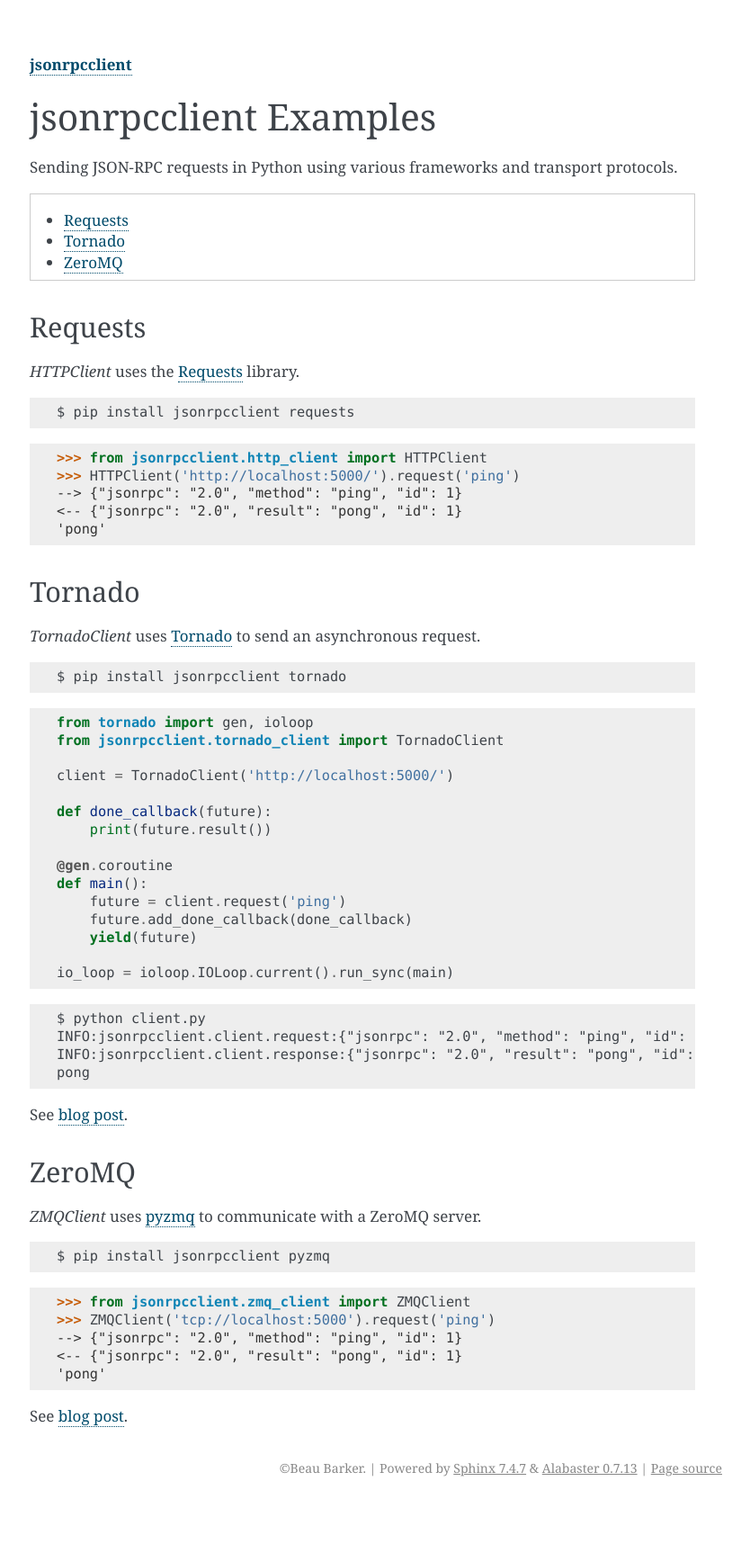
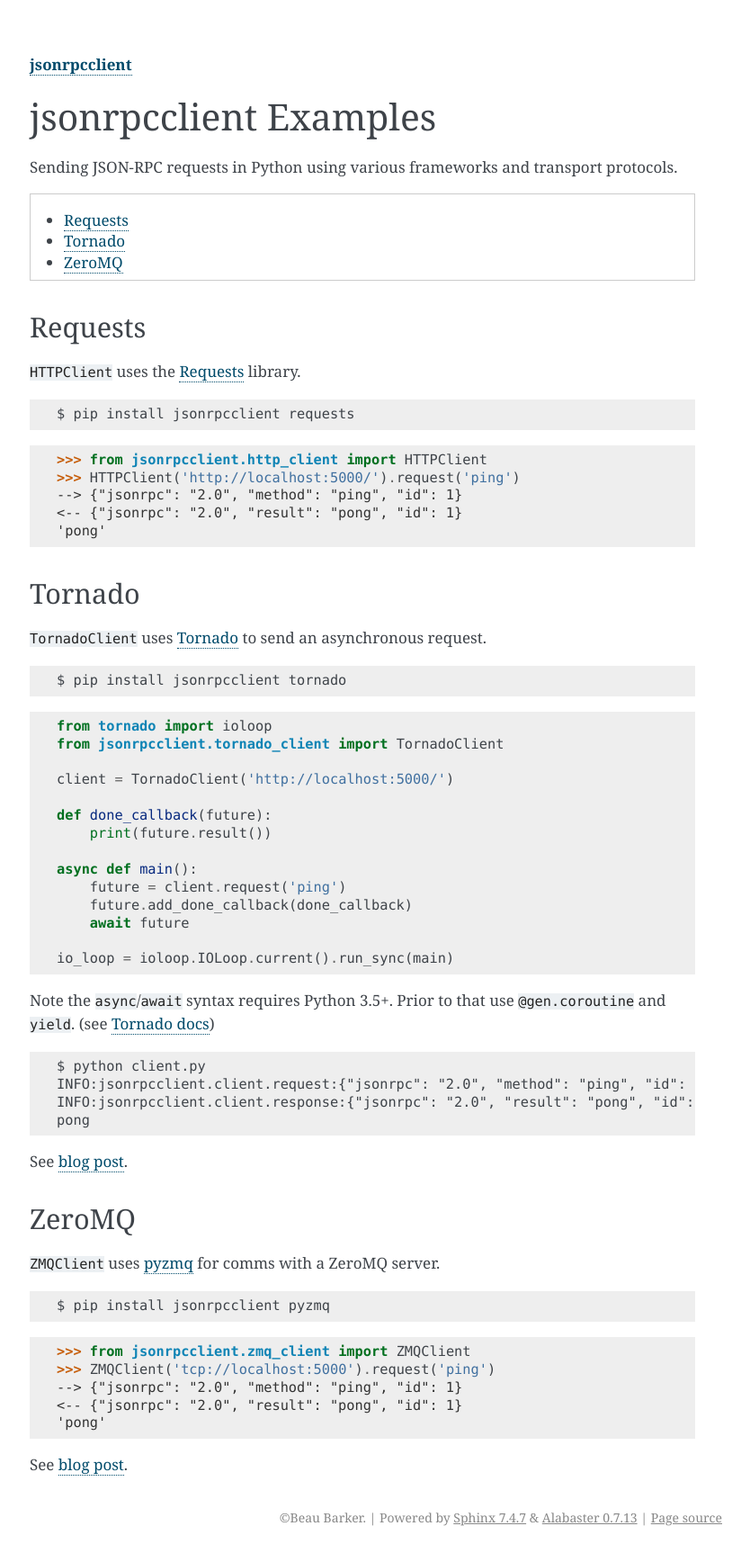
Before and after one commit to explodinglabs/jsonrpcclient, a Sphinx documentation site: the page built from doc/examples.rst, in a window 1280 px wide. Shown: the whole page at 90% size, without its empty margins (237-1071 px from the left). Built offline with Sphinx 7.4.7, drawn with Linux system fonts in a browser that asks for light colours; before the commit the page ends 1671 px from its top, so only the background shows below that.

Commit message:
Switch tornado example to python 3.5

```diff
--- a/doc/examples.rst
+++ b/doc/examples.rst
@@ -12,7 +12,7 @@
 Requests
 ========
 
-`HTTPClient` uses the `Requests <http://docs.python-requests.org/>`__ library.
+``HTTPClient`` uses the `Requests <http://docs.python-requests.org/>`__ library.
 
 ::
 
@@ -29,7 +29,7 @@
 Tornado
 =======
 
-`TornadoClient` uses `Tornado <http://www.tornadoweb.org/>`__ to send an
+``TornadoClient`` uses `Tornado <http://www.tornadoweb.org/>`__ to send an
 asynchronous request.
 
 ::
@@ -38,7 +38,7 @@
 
 ::
 
-    from tornado import gen, ioloop
+    from tornado import ioloop
     from jsonrpcclient.tornado_client import TornadoClient
 
     client = TornadoClient('http://localhost:5000/')
@@ -46,13 +46,16 @@
     def done_callback(future):
         print(future.result())
 
-    @gen.coroutine
-    def main():
+    async def main():
         future = client.request('ping')
         future.add_done_callback(done_callback)
-        yield(future)
+        await future
 
     io_loop = ioloop.IOLoop.current().run_sync(main)
+
+Note the ``async``/``await`` syntax requires Python 3.5+. Prior to that use
+``@gen.coroutine`` and ``yield``. (see `Tornado docs
+<http://tornado.readthedocs.io/en/stable/guide/coroutines.html#python-3-5-async-and-await>`__)
 
 ::
 
@@ -66,8 +69,8 @@
 ZeroMQ
 ======
 
-`ZMQClient` uses `pyzmq <https://pyzmq.readthedocs.io/>`__ to communicate with
-a ZeroMQ server.
+``ZMQClient`` uses `pyzmq <https://pyzmq.readthedocs.io/>`__ for comms with a
+ZeroMQ server.
 
 ::
 
```
